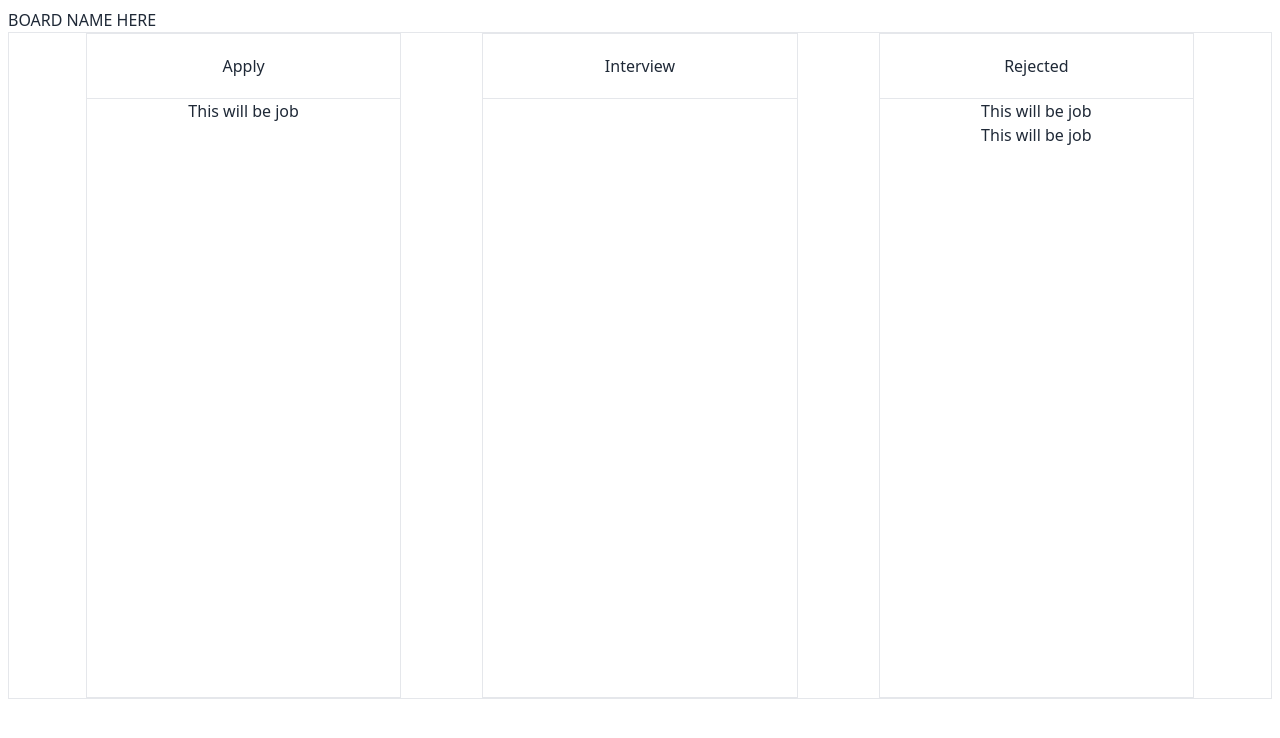
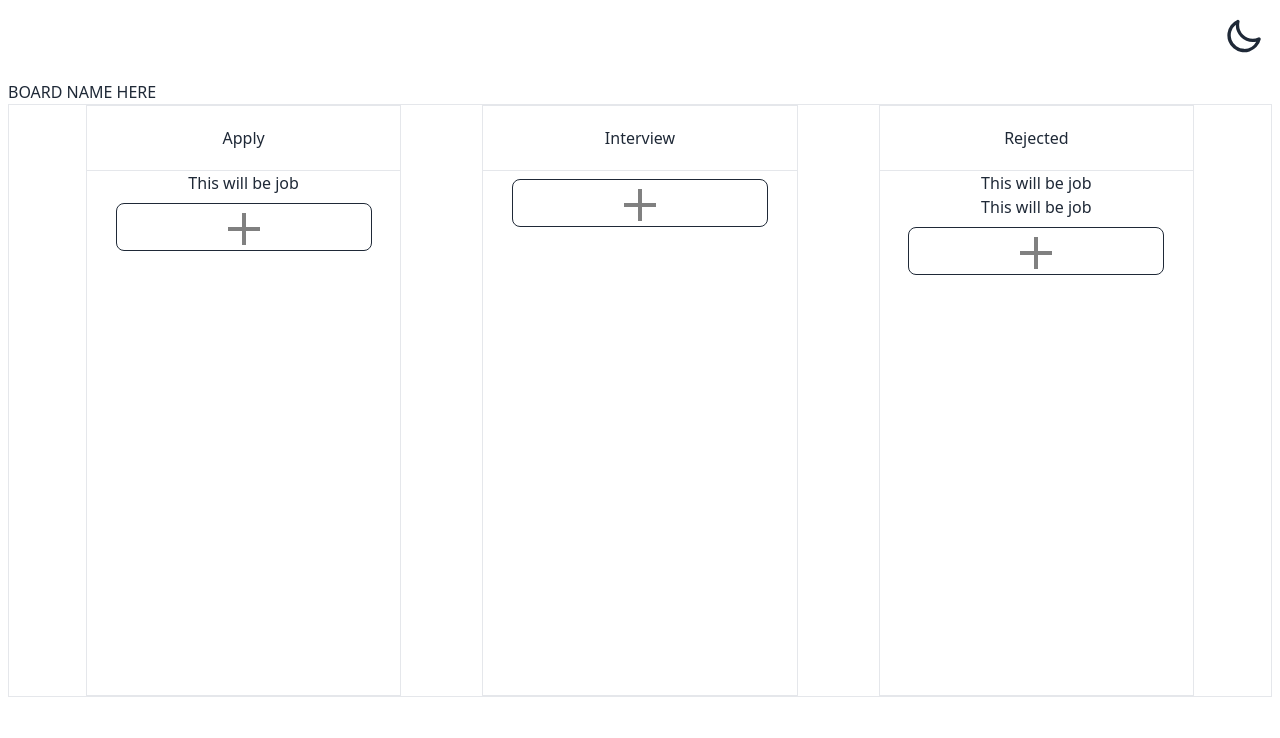
Before and after one commit to Iliyan-Y/The-Board-App, a React (Vite) app in the folder client/: page /811797c5-fa08-4761-aa0c-7aa35888eb02 in a window 1280 px wide. Shown: the top 738 px of the page. Built offline with nearby package versions, Linux system fonts and the light colour scheme; no server answers.

Commit message:
WIP create task FE

```diff
--- a/client/src/components/board/index.tsx
+++ b/client/src/components/board/index.tsx
@@ -1,8 +1,7 @@
 "use client";
-import { api } from "@/helpers/api";
-import axios from "axios";
-import { SetStateAction, useEffect, useState } from "react";
+import { useState } from "react";
 import BoardTask from "../task";
+import CreateTask from "../task/create";
 
 const BoardTable = () => {
 	// TODO: refactor naming
@@ -93,6 +92,7 @@ const BoardTable = () => {
 							setMasterParent={setMasterParent}
 							parentIndex={parentIndex}
 						/>
+						<CreateTask />
 					</div>
 				))}
 				{/* TODO: add button for adding columns */}
--- /dev/null
+++ b/client/src/components/common/appWrapper/index.tsx
@@ -0,0 +1,12 @@
+import ThemeSwitch from "../theme/switch";
+
+const AppWrapper = ({ children }: { children: React.ReactNode }) => {
+	return (
+		<div className="flex flex-col h-screen">
+			<ThemeSwitch />
+			{children}
+		</div>
+	);
+};
+
+export default AppWrapper;
--- /dev/null
+++ b/client/src/components/common/buttons/plusButton.tsx
@@ -0,0 +1,39 @@
+const PlusButton = () => {
+	return (
+		<button className="btn btn-square btn-wide btn-outline mt-2">
+			<svg
+				enable-background="new 0 0 50 50"
+				height="50px"
+				id="Layer_1"
+				version="1.1"
+				viewBox="0 0 50 50"
+				width="50px"
+				xmlns="http://www.w3.org/2000/svg"
+			>
+				<rect fill="none" height="50" width="50" />
+				<line
+					fill="none"
+					stroke="#808080"
+					stroke-miterlimit="10"
+					stroke-width="4"
+					x1="9"
+					x2="41"
+					y1="25"
+					y2="25"
+				/>
+				<line
+					fill="none"
+					stroke="#808080"
+					stroke-miterlimit="10"
+					stroke-width="4"
+					x1="25"
+					x2="25"
+					y1="9"
+					y2="41"
+				/>
+			</svg>
+		</button>
+	);
+};
+
+export default PlusButton;
--- a/client/src/components/home/index.tsx
+++ b/client/src/components/home/index.tsx
@@ -1,13 +1,5 @@
-import ThemeSwitch from "../common/theme/switch";
 import CreateBoard from "../createBoard";
 
-const HomePage = () => {
-	return (
-		<div className="flex flex-col h-screen">
-			<ThemeSwitch />
-			<CreateBoard />
-		</div>
-	);
-};
+const HomePage = () => <CreateBoard />;
 
 export default HomePage;
--- /dev/null
+++ b/client/src/components/task/create/index.tsx
@@ -0,0 +1,11 @@
+import PlusButton from "../../common/buttons/plusButton";
+
+const CreateTask = () => {
+	return (
+		<>
+			<PlusButton />
+		</>
+	);
+};
+
+export default CreateTask;
--- a/client/src/components/task/index.tsx
+++ b/client/src/components/task/index.tsx
@@ -1,5 +1,5 @@
-import { Task } from "@/state/slices/board";
 import { Dispatch, SetStateAction } from "react";
+import { Task } from "../../state/slices/board";
 
 interface IBoardTask {
 	tasks: Task[];
@@ -21,7 +21,6 @@ const BoardTask = ({
 					draggable
 					key={task.id}
 					onDragStart={() => {
-						console.log("SETTING IT UP", parentIndex, itemIndex);
 						setMasterChild(itemIndex);
 						setMasterParent(parentIndex);
 					}}
--- a/client/src/main.tsx
+++ b/client/src/main.tsx
@@ -4,11 +4,14 @@ import App from "./App";
 import "./index.css";
 import { Provider } from "react-redux";
 import { store } from "./state/store";
+import AppWrapper from "./components/common/appWrapper";
 
 ReactDOM.createRoot(document.getElementById("root")!).render(
 	<StrictMode>
 		<Provider store={store}>
-			<App />
+			<AppWrapper>
+				<App />
+			</AppWrapper>
 		</Provider>
 	</StrictMode>
 );
```
